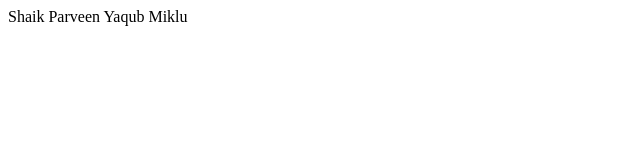
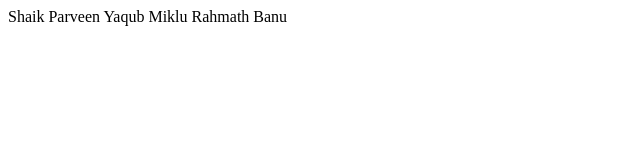
Before and after one commit to shaikmdar/githubtest, a plain HTML site: page index.html in a window 1280 px wide. Shown: the whole page, without its empty margins (0-640 px from the left). Drawn offline with Linux system fonts and the light colour scheme.

Commit message:
added banu and rahmath

```diff
--- a/index.html
+++ b/index.html
@@ -6,5 +6,7 @@
         Parveen
         Yaqub
         Miklu
+        Rahmath
+        Banu
     </body>
 </html>
```
